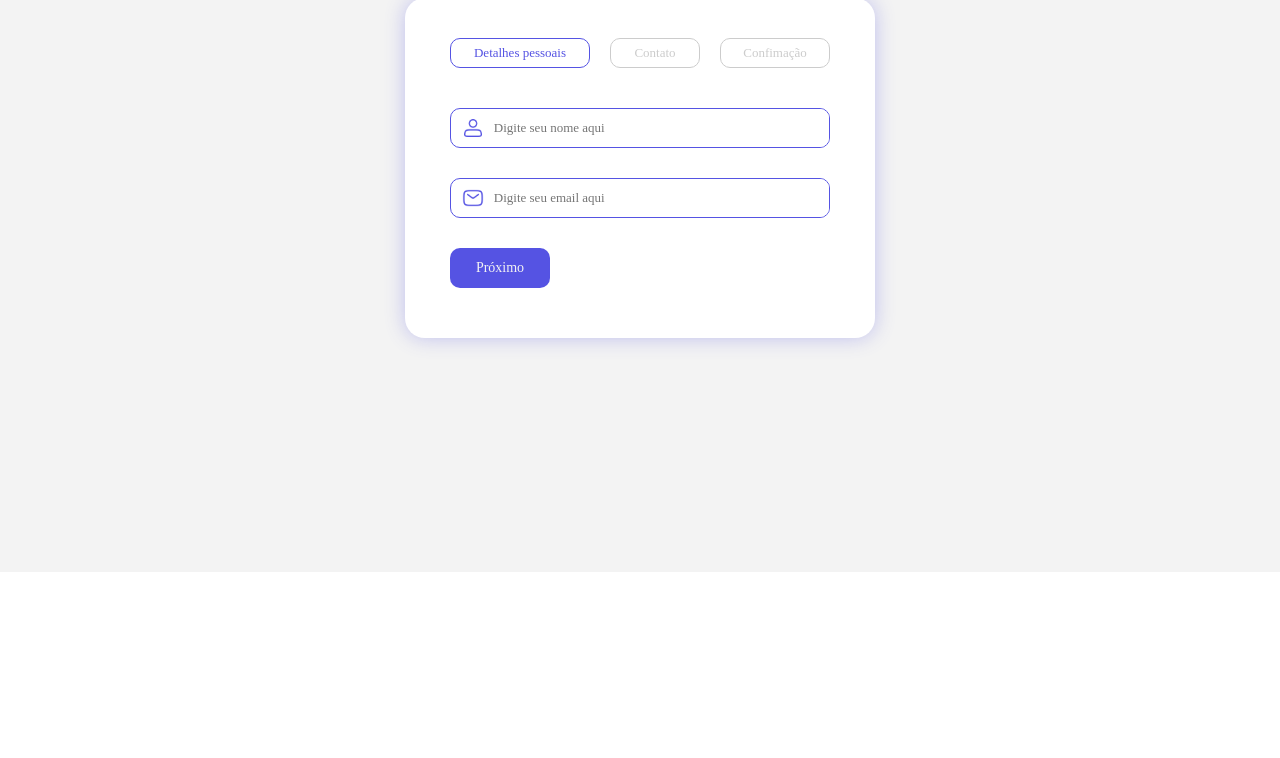
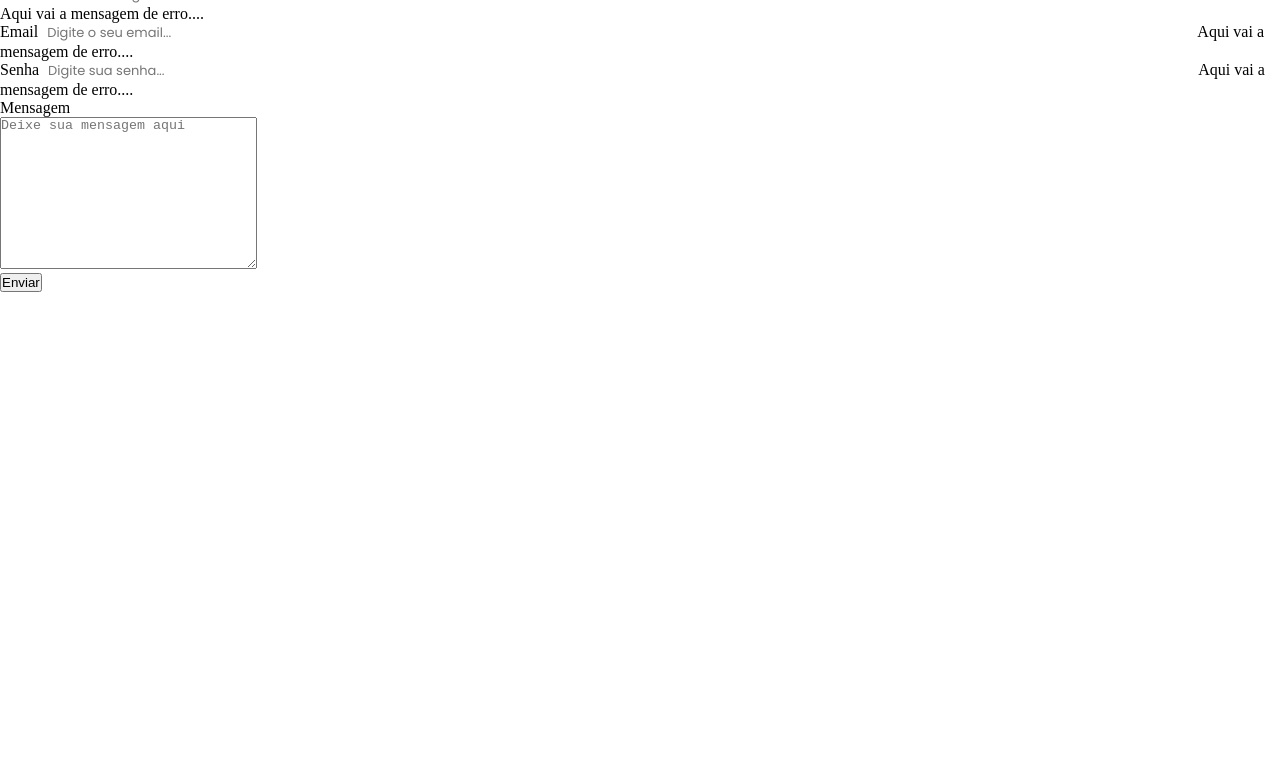
Before and after one commit to Educarv0/formulario, a plain HTML site: page index.html in a window 1280 px wide. Shown: the part 42-800 px from the top of the page. Drawn offline with Linux system fonts and the light colour scheme; a web font is replaced by a local one.

Commit message:
Update index.html

```diff
--- a/index.html
+++ b/index.html
@@ -1,76 +1,69 @@
 <!DOCTYPE html>
 <html lang="en">
 <head>
-    <meta charset="UTF-8">
-    <meta name="viewport" content="width=device-width, initial-scale=1.0">
-    <title>Document</title>
-    <link rel="stylesheet" href="style.css">
+  <meta charset="UTF-8">
+  <meta http-equiv="X-UA-Compatible" content="IE=edge">
+  <meta name="viewport" content="width=device-width, initial-scale=1.0">
+
+  <link rel="preconnect" href="https://fonts.googleapis.com">
+  <link rel="preconnect" href="https://fonts.gstatic.com" crossorigin>
+  <link href="https://fonts.googleapis.com/css2?family=Poppins:wght@400;500;700&display=swap" rel="stylesheet">
+
+  <link rel="stylesheet" href="./style.css"  />
+
+  <title>Forms</title>
 </head>
 <body>
 
-    <main>
-        <div class="form-container" id="form-container">
-            <form id="multi-step-form">
-                <div id="step1">
-                    <div class="info-step-1">
-                        <p class="p-1">Detalhes pessoais</p>
-                        <p class="p-2">Contato</p>
-                        <p class="p-3">Confimação</p>
-                    </div>
+  <div class="container">
+    <section class="header">
+      <h2>Formulario</h2>
+    </section>
 
-                    <div class="input-box">
-                        <img src="imagens/pessoa.png" alt="">
-                        <input type="text" id="nome" placeholder="Digite seu nome aqui" required>
-                    </div>
+    <form action="https://formsubmit.co/dudu.edu1904@gmail.com" method="POST">
+      <div class="form-content">
+        <label for="username">Nome do usuário</label>
+        <input
+          type="text"
+          id="username"
+          placeholder="Digite o nome do usuario..."
+        />
+        <a>Aqui vai a mensagem de erro....</a>
+      </div>
 
-                    <div class="input-box">
-                        <img src="imagens/comunicacao.png" alt="">
-                        <input type="email" id="email" placeholder="Digite seu email aqui" required>
-                    </div>
-                    <button type="button" class="next" onclick="nextStep()">Próximo</button>
-                </div>
+      <div class="form-content">
+        <label for="email">Email</label>
+        <input
+          type="email"
+          id="email"
+          placeholder="Digite o seu email..."
+        />
+        <a>Aqui vai a mensagem de erro....</a>
+      </div>
 
-                <div id="step2" style="display: none;">
-                    <div class="info-step-2">
-                        <p class="p-1">Detalhes pessoais</p>
-                        <p class="p-2">Contato</p>
-                        <p class="p-3">Confimação</p>
-                    </div>
+      <div class="form-content">
+        <label for="password">Senha</label>
+        <input
+          type="password"
+          id="password"
+          placeholder="Digite sua senha..."
+        />
+        <a>Aqui vai a mensagem de erro....</a>
+      </div>
+      <div class="form-content">
+        <label for="message">Mensagem</label>
+        <br>
+        <textarea name="message" id="message" cols="30" rows="10" placeholder="Deixe sua mensagem aqui"></textarea>
+      </div>
+      <input type="hidden" name="_captcha" value="false">
+      <input type="hidden" name="_next" value="ttp://127.0.0.1:5500/obrigado.html">
+      <button type="submit">Enviar</button>
 
-                    <div class="input-box">
-                        <img src="imagens/telefone.png" alt="">
-                        <input type="tel" id="telefone" placeholder="Digite seu telefone aqui" required>
-                    </div>
+    </form>
 
-                    <div class="input-box">
-                        <img src="imagens/localizacao.png" alt="">
-                        <input type="text" id="endereco" placeholder="Digite seu endereço aqui" required>
-                    </div>
+  </div>
 
-                    <button type="button" class="back" onclick="prevStep()">Voltar</button>
-                    <button type="button" class="next" onclick="nextStep()">Próximo</button>
-                </div>
 
-                <div id="step3" style="display: none;">
-                    <div class="info-step-3">
-                        <p class="p-1">Detalhes pessoais</p>
-                        <p class="p-2">Contato</p>
-                        <p class="p-3">Confimação</p>
-                    </div>
-
-                    <div id="confirmation"></div>
-
-                    <button type="button" class="back" onclick="prevStep()">Voltar</button>
-                    <button type="submit" class="next" onclick="submitForm()">Enviar</button>
-                </div>
-            </form>
-          </div>
-
-          <div id="success-message" style="display: none;">
-            <h1>Informações enviadas com sucesso.</h1>
-          </div>
-    </main>
-
-    <script src="/index.js"></script>
+  <script src="./index.js"></script>
 </body>
 </html>
```
